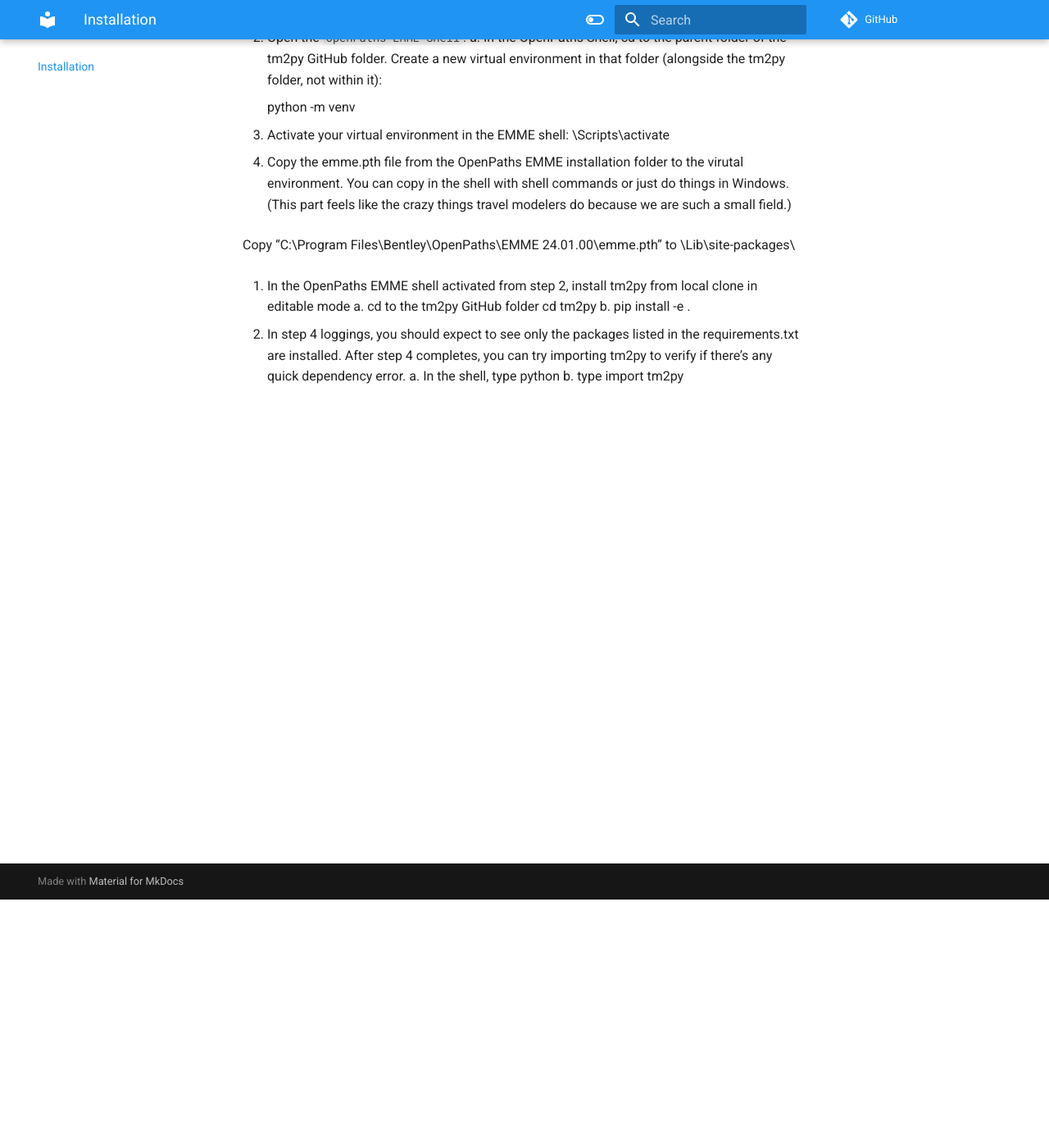
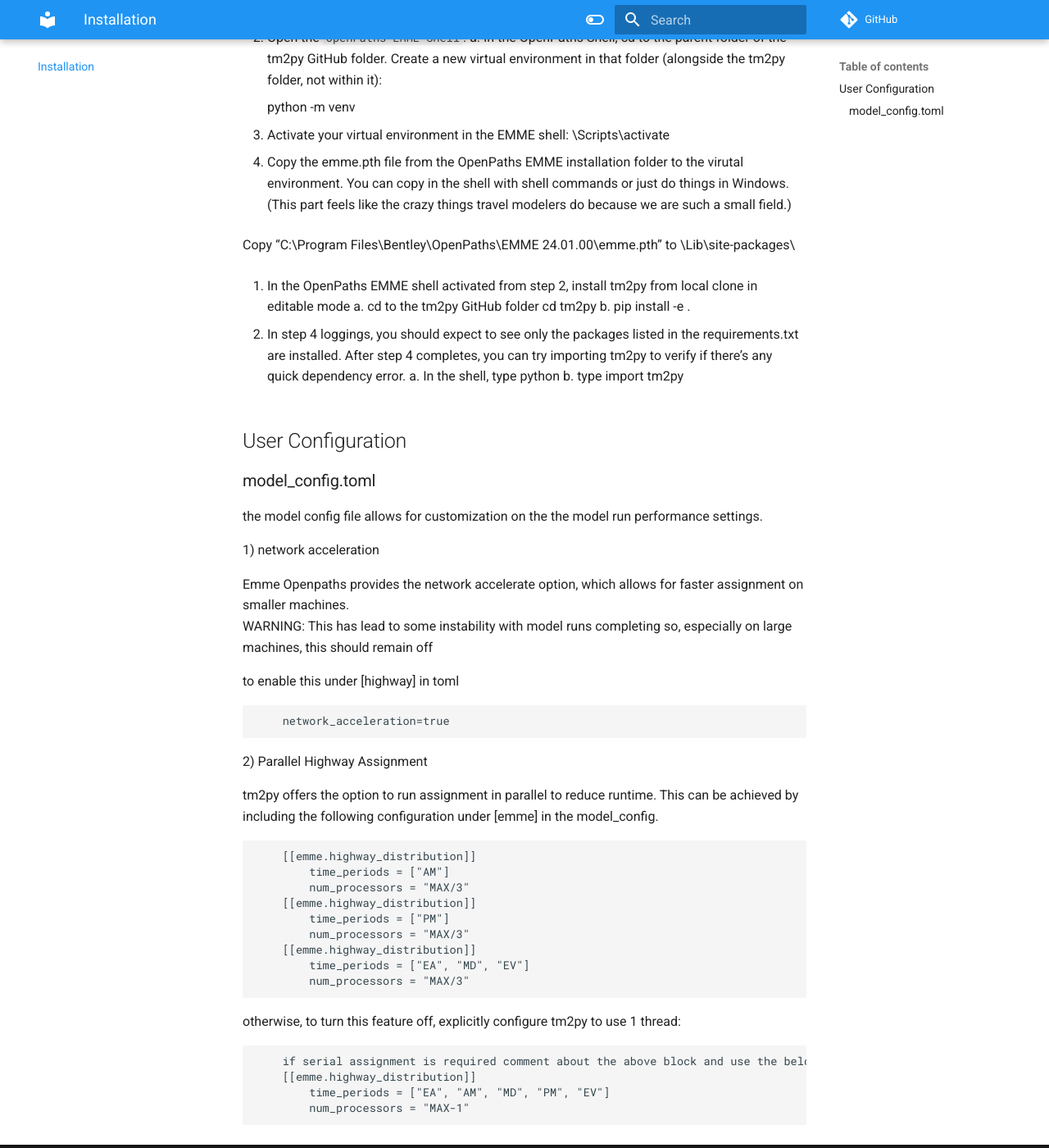
Before and after one commit to BayAreaMetro/tm2py, an MkDocs documentation site: the page built from docs/run.md, in a window 1280 px wide and 1400 px high, scrolled down 303 px. Shown: the whole window at 82% size. Built offline with MkDocs 1.6.1 and Material for MkDocs 9.7.7, drawn with Linux system fonts in a browser that asks for light colours; nearby versions of some CDN libraries; comment, search, counter and statistics services are not loaded.

Commit message:
added instructions features implemented in this branch to run.md

````diff
--- a/docs/run.md
+++ b/docs/run.md
@@ -24,3 +24,42 @@
 6.	In step 4 loggings, you should expect to see only the packages listed in the requirements.txt are installed. After step 4 completes, you can try importing tm2py to verify if there's any quick dependency error.
 a.	In the shell, type python
 b.	type import tm2py
+
+
+## User Configuration
+
+### model_config.toml
+the model config file allows for customization on the the model run performance settings.
+
+1) network acceleration
+
+Emme Openpaths provides the network accelerate option, which allows for faster assignment on smaller machines.
+WARNING: This has lead to some instability with model runs completing so, especially on large machines, this should remain off
+
+to enable this under [highway] in toml
+```
+    network_acceleration=true
+```
+
+2) Parallel Highway Assignment
+
+tm2py offers the option to run assignment in parallel to reduce runtime. This can be achieved by including the following configuration under [emme] in the model_config.
+```
+    [[emme.highway_distribution]]
+        time_periods = ["AM"]
+        num_processors = "MAX/3"
+    [[emme.highway_distribution]]
+        time_periods = ["PM"]
+        num_processors = "MAX/3"
+    [[emme.highway_distribution]]
+        time_periods = ["EA", "MD", "EV"]
+        num_processors = "MAX/3"
+```
+
+otherwise, to turn this feature off, explicitly configure tm2py to use 1 thread:
+```
+    if serial assignment is required comment about the above block and use the below
+    [[emme.highway_distribution]]
+        time_periods = ["EA", "AM", "MD", "PM", "EV"]
+        num_processors = "MAX-1"
+```
````
Also changed, not shown: 1 other file.
